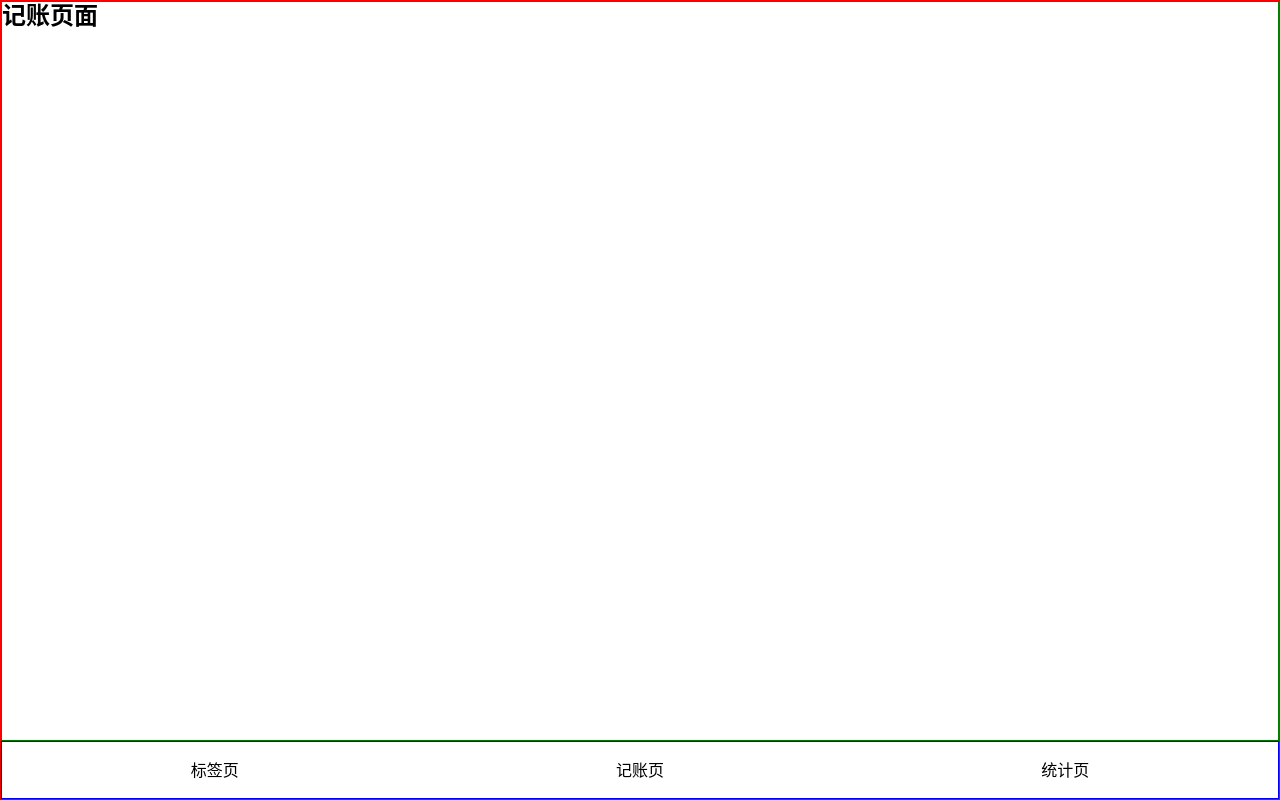
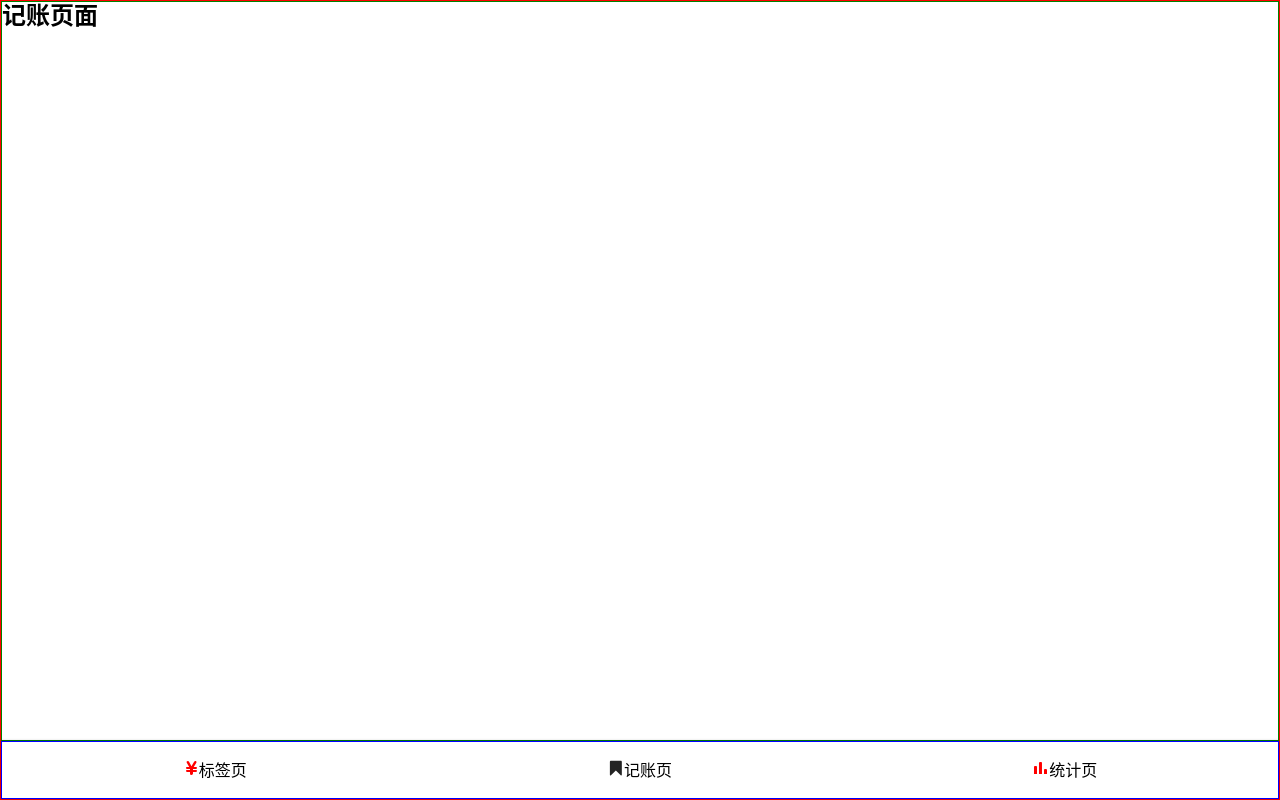
Before and after one commit to didiyou/Account_react, a React app: page /#/money in a window 1280 px wide. Built offline with nearby package versions, Linux system fonts and the light colour scheme.

Commit message:
插入SVG

```diff
--- a/config/webpack.config.js
+++ b/config/webpack.config.js
@@ -369,6 +369,14 @@ module.exports = function (webpackEnv) {
           oneOf: [
             // TODO: Merge this config once `image/avif` is in the mime-db
             // https://github.com/jshttp/mime-db
+            {
+              test: /\.svg$/,
+              use: [
+                { loader: 'svg-sprite-loader', options: {} },
+
+                {loader:'svgo-loader',options:{}}
+              ]
+            },
             {
               test: [/\.avif$/],
               loader: require.resolve('url-loader'),
--- a/package.json
+++ b/package.json
@@ -71,7 +71,7 @@
     "typescript": "^4.1.2",
     "url-loader": "4.1.1",
     "web-vitals": "^1.0.1",
-    "webpack": "4.44.2",
+    "webpack": "4.42.0",
     "webpack-dev-server": "3.11.1",
     "webpack-manifest-plugin": "2.2.0",
     "workbox-webpack-plugin": "5.1.4"
@@ -101,7 +101,9 @@
   },
   "devDependencies": {
     "@types/react-router-dom": "^5.3.1",
-    "@types/styled-components": "5.0.1"
+    "@types/styled-components": "5.0.1",
+    "svg-sprite-loader": "^6.0.11",
+    "svgo-loader": "^3.0.0"
   },
   "jest": {
     "roots": [
--- a/src/Nav.tsx
+++ b/src/Nav.tsx
@@ -1,6 +1,11 @@
 import styled from 'styled-components'
 import {Link} from 'react-router-dom'
 import React from 'react'
+
+require('./icons/money.svg')
+require('icons/chart.svg')
+require('icons/tag.svg')
+
 const NavWrapper = styled.nav`
 border:1px solid blue;
 line-height:24px;
@@ -20,13 +25,21 @@ const Nav =()=>{
         <NavWrapper>
             <ul>
             <li>
-
+            <svg fill='red' className='icon'>
+                <use xlinkHref='#money' />
+            </svg>
               <Link to="/tags">标签页</Link>
             </li>
             <li>
+            <svg fill='red' className='icon'>
+                <use xlinkHref='#tag' />
+            </svg>
               <Link to="/money">记账页</Link>
             </li>
             <li>
+            <svg fill='red' className='icon'>
+                <use xlinkHref='#chart' />
+            </svg>
               <Link to="/Statistics">统计页</Link>
             </li>
           </ul>
--- a/src/index.scss
+++ b/src/index.scss
@@ -17,3 +17,8 @@ body{
     font-size:16px;
     line-height:1.2;
 }
+
+.icon{
+    width:1em;
+    height:1em;
+}
```
Also changed, not shown: 1 other file (tests, documents, lock files or other folders).
